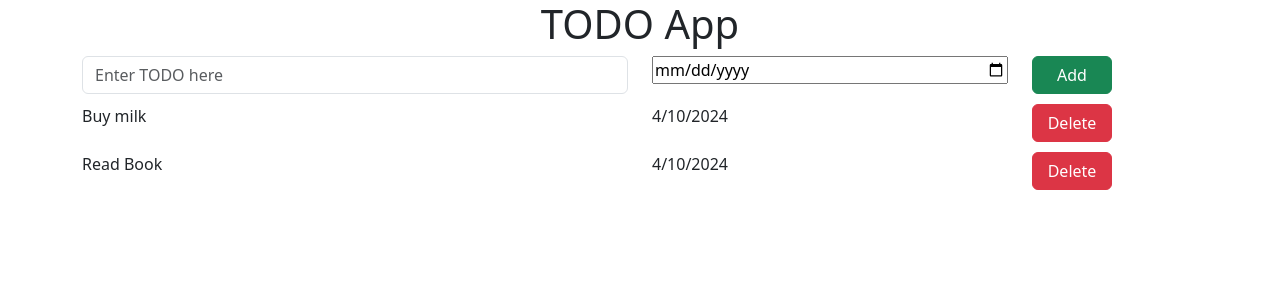
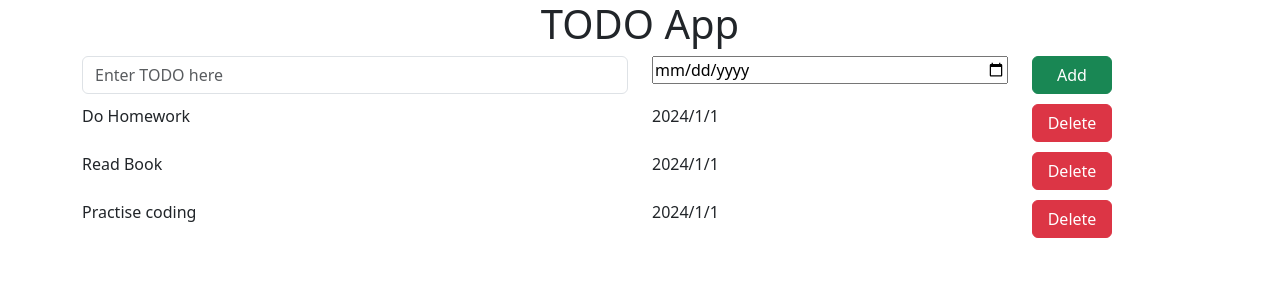
Before and after one commit to ankitpok/react_todo, a React (Vite) app: page / in a window 1280 px wide. Shown: the top 300 px of the page. Built offline with nearby package versions, Linux system fonts and the light colour scheme.

Commit message:
Dynamically render todoitems from an array of objects

```diff
--- a/src/App.jsx
+++ b/src/App.jsx
@@ -1,24 +1,32 @@
-import { useState } from "react";
-import reactLogo from "./assets/react.svg";
-import viteLogo from "/vite.svg";
 import AppName from "./components/AppName";
 import AddTODO from "./components/AddTODO";
-import TODOItem1 from "./components/TODOItem1";
+import TODOItem from "./components/TODOItem";
 import TODOItem2 from "./components/TODOItem2";
 import "./app.css";
 
 function App() {
-  const [count, setCount] = useState(0);
-
+  let todoItems = [
+    {
+      item: "Do Homework",
+      date: "2024/1/1",
+    },
+    {
+      item: "Read Book",
+      date: "2024/1/1",
+    },
+    {
+      item: "Practise coding",
+      date: "2024/1/1",
+    },
+  ];
   return (
     <center>
-      <div class="container text-center">
+      <div className="container text-center">
         <AppName></AppName>
 
         <AddTODO></AddTODO>
-
-        <TODOItem1></TODOItem1>
-        <TODOItem2></TODOItem2>
+        <TODOItem item={todoItems}></TODOItem>
+        {/* <TODOItem2></TODOItem2> */}
       </div>
     </center>
   );
--- a/src/components/AddTODO.jsx
+++ b/src/components/AddTODO.jsx
@@ -1,20 +1,20 @@
 function AddTODO() {
   return (
-    <div class="row c-row">
-      <div class="col-6">
+    <div className="row c-row">
+      <div className="col-6">
         <input
           type="text"
-          class="form-control"
+          className="form-control"
           placeholder="Enter TODO here"
           aria-label="Username"
           aria-describedby="basic-addon1"
         />
       </div>
-      <div class="col-4">
+      <div className="col-4">
         <input type="date" name="" id="" />
       </div>
-      <div class="col-2">
-        <button class="btn btn-success custom-btn">Add</button>
+      <div className="col-2">
+        <button className="btn btn-success custom-btn">Add</button>
       </div>
     </div>
   );
--- /dev/null
+++ b/src/components/TODOItem.jsx
@@ -0,0 +1,16 @@
+function TODOItem({ item }) {
+  return (
+    <>
+      {item.map((todo, index) => (
+        <div className="row c-row" key={index}>
+          <div className="col-6">{todo.item}</div>
+          <div className="col-4">{todo.date}</div>
+          <div className="col-2">
+            <button className="btn btn-danger custom-btn">Delete</button>
+          </div>
+        </div>
+      ))}
+    </>
+  );
+}
+export default TODOItem;
--- a/src/components/TODOItem1.jsx
+++ /dev/null
@@ -1,12 +0,0 @@
-function TODOItem1() {
-  return (
-    <div class="row c-row">
-      <div class="col-6">Buy milk</div>
-      <div class="col-4">4/10/2024</div>
-      <div class="col-2">
-        <button class="btn btn-danger custom-btn">Delete</button>
-      </div>
-    </div>
-  );
-}
-export default TODOItem1;
--- a/src/components/TODOItem2.jsx
+++ b/src/components/TODOItem2.jsx
@@ -1,10 +1,10 @@
 function TODOItem2() {
   return (
-    <div class="row c-row">
-      <div class="col-6">Read Book</div>
-      <div class="col-4">4/10/2024</div>
-      <div class="col-2">
-        <button class="btn btn-danger custom-btn">Delete</button>
+    <div className="row c-row">
+      <div className="col-6">Read Book</div>
+      <div className="col-4">4/10/2024</div>
+      <div className="col-2">
+        <button className="btn btn-danger custom-btn">Delete</button>
       </div>
     </div>
   );
```
